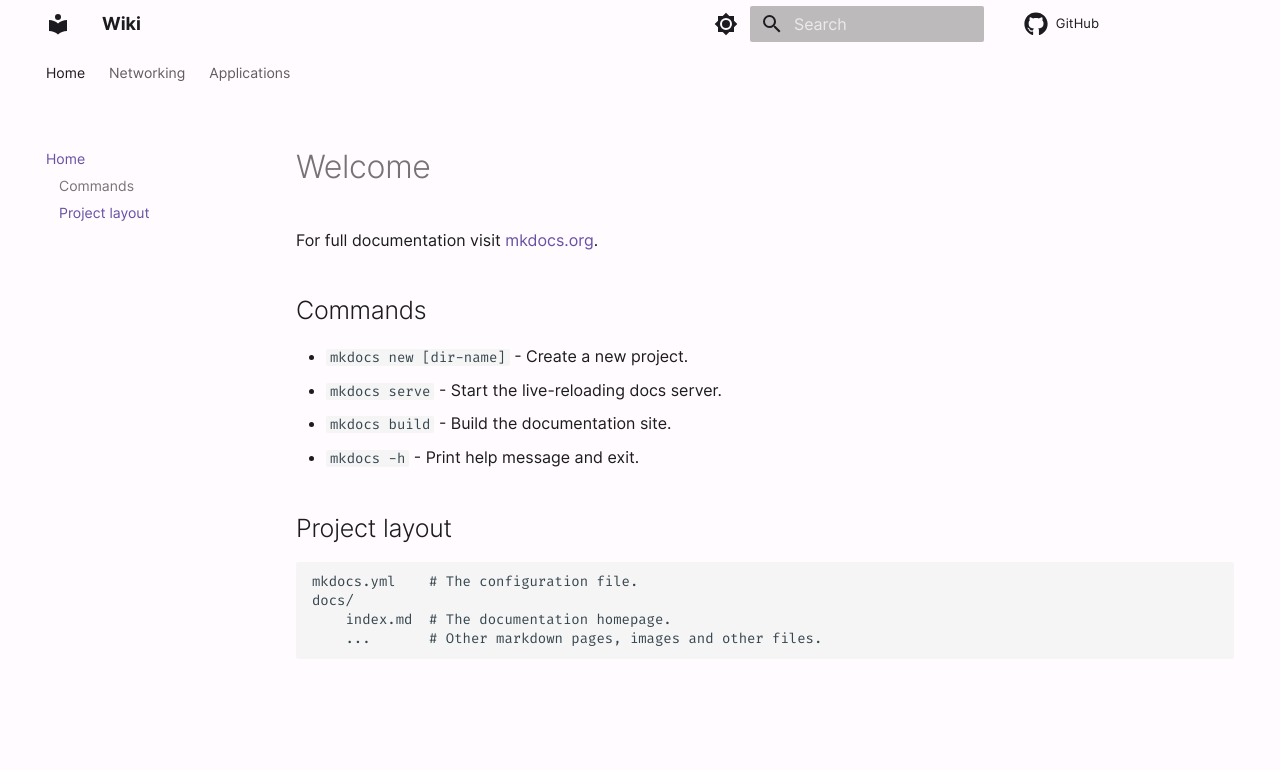
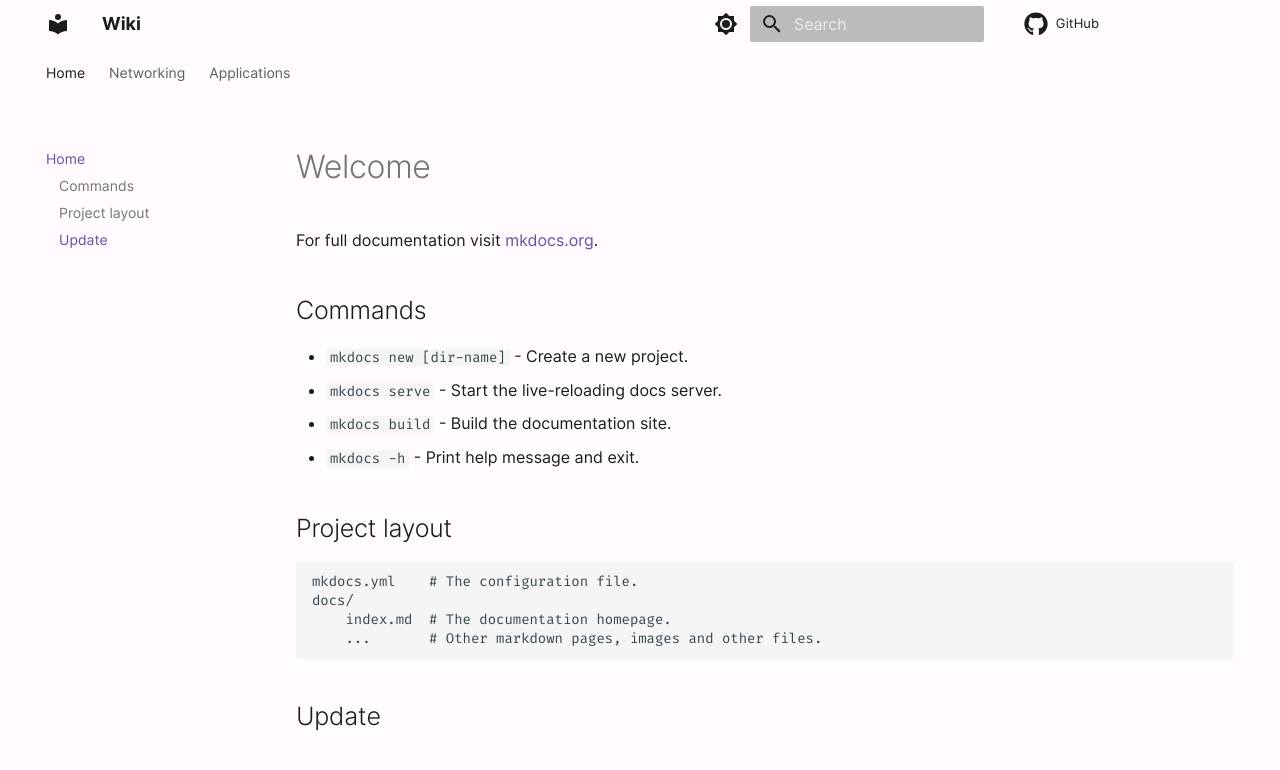
Before and after one commit to jakobzudrell/wiki, an MkDocs documentation site: the page built from docs/index.md, in a window 1280 px wide. Shown: the top 770 px of the page. Built offline with MkDocs 1.6.1 and Material for MkDocs 9.7.7, drawn with Linux system fonts in a browser that asks for light colours; comment, search, counter and statistics services are not loaded.

Commit message:
update welcome page

```diff
--- a/docs/index.md
+++ b/docs/index.md
@@ -15,3 +15,5 @@ For full documentation visit [mkdocs.org](https://www.mkdocs.org).
     docs/
         index.md  # The documentation homepage.
         ...       # Other markdown pages, images and other files.
+
+## Update
```
